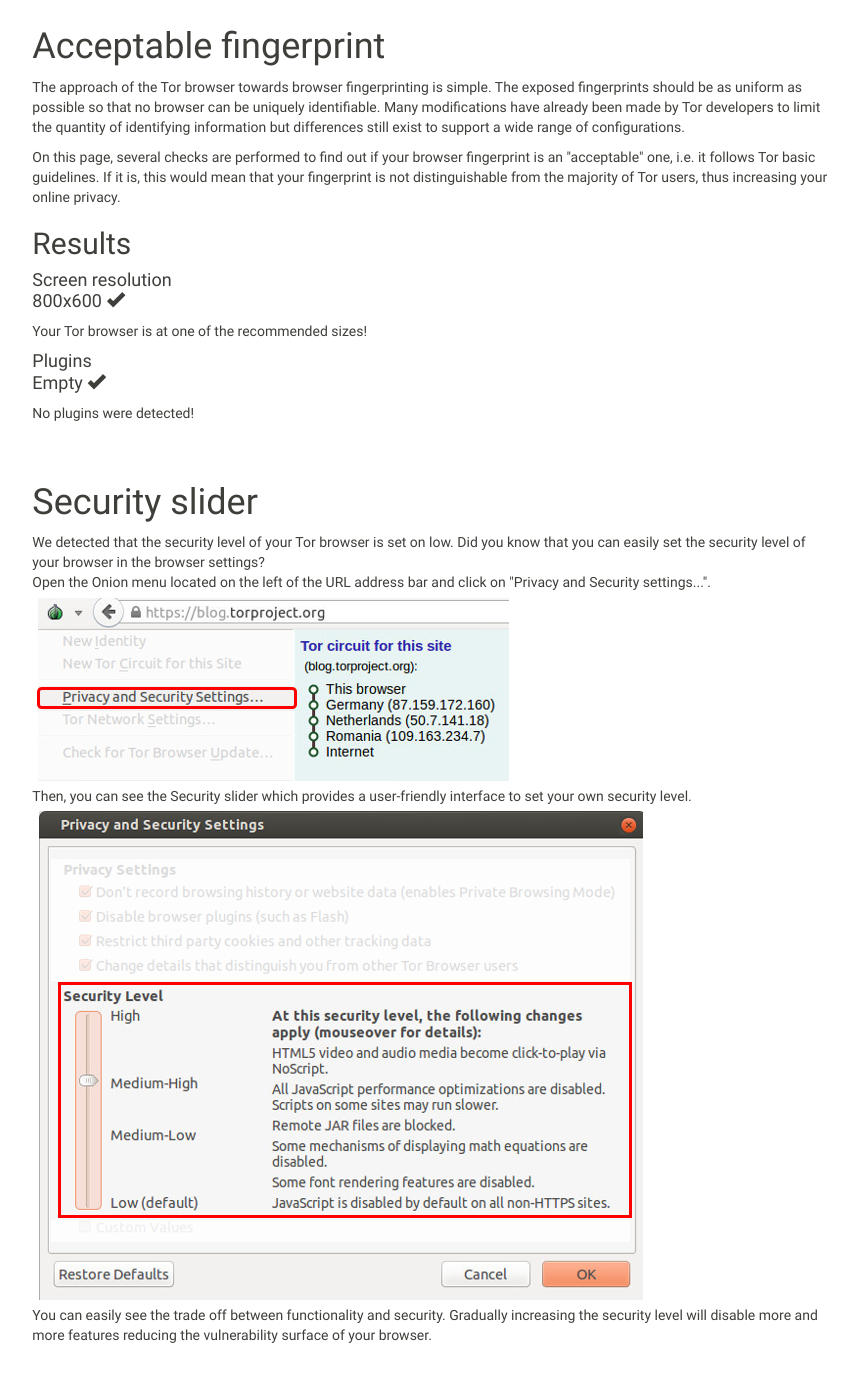
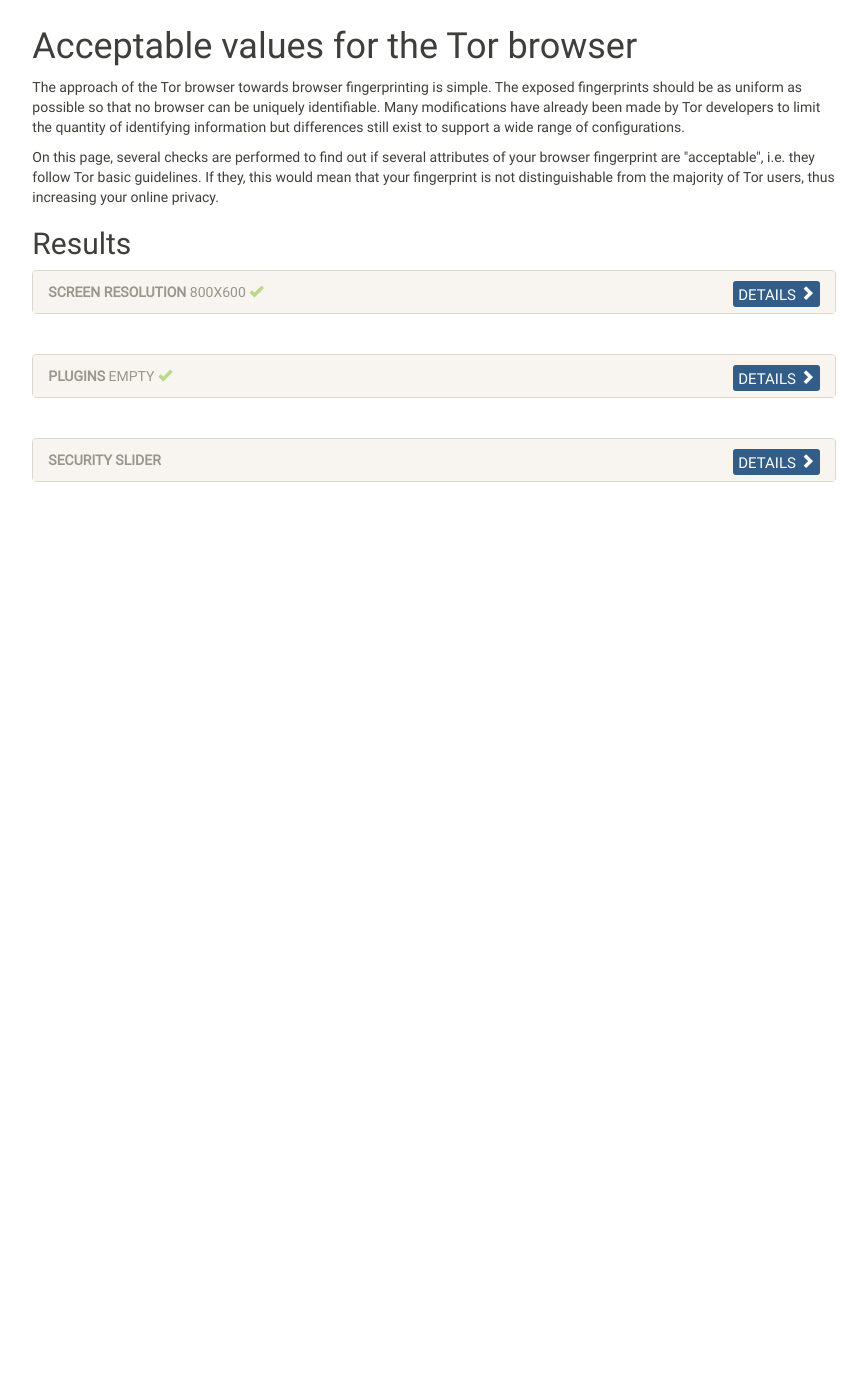
Before and after one commit to plaperdr/fp-central, a Flask app: page /tor in a window 1280 px wide. Shown: the part 63-1438 px from the top of the page, without its empty margins (206-1073 px from the left). After the commit the page ends 545 px from the top, so only its background shows below. Run offline with Flask 2, Linux system fonts and the light colour scheme; some libraries are stand-ins or nearby versions.

Commit message:
Improving layout of the Tor page + Adding support of links from the fp page

```diff
--- a/static/js/acceptable.js
+++ b/static/js/acceptable.js
@@ -1,6 +1,24 @@
 /**
  * JS instructions for the acceptable FP page
  */
+$(document).ready(function() {
+
+    //Colors and strings
+    var red = "#FF8080";
+    var green = "#B9D98A";
+    var res = "Res";
+    var panel = "Panel";
+
+    //Helper functions
+    function setPanel(name,val){
+        if(val=="Ok"){
+            $("#"+name+res).toggleClass("glyphicon-ok").css("color", green);
+            $("#"+name+"Ok").css("display", "block");
+        } else {
+            $("#"+name+res).toggleClass("glyphicon-remove").css("color", red);
+            $("#"+name+"NotOk").css("display", "block");
+        }
+    }
 
     //Screen resolution
     var aWidth = screen.availWidth;
@@ -8,27 +26,23 @@
     var height = screen.height;
     var width = screen.width;
 
-var commonWidths = [800,1024,1152,1280,1440,1600,1680,1920,2560,3840];
-var commonHeights = [600,720,768,800,900,1024,1050,1080,1200,1440,1600,2160];
+    var commonWidths = [800, 1024, 1152, 1280, 1440, 1600, 1680, 1920, 2560, 3840];
+    var commonHeights = [600, 720, 768, 800, 900, 1024, 1050, 1080, 1200, 1440, 1600, 2160];
 
-document.getElementById("screen").innerHTML = width+"x"+height;
-document.getElementById("screenNoJS").style.display = "none";
-if((aWidth==1000 && aHeight==1000) || (width%200==0 && height%100==0)){
-    document.getElementById("screenRes").className += " glyphicon-ok";
-    document.getElementById("screenOk").style.display = "block";
+    $("#screen").html(width + "x" + height);
+    $("#screenNoJS").css("display", "none");
+    if ((aWidth == 1000 && aHeight == 1000) || (width % 200 == 0 && height % 100 == 0)) {
+        setPanel("screen","Ok");
     } else {
-    document.getElementById("screenRes").className += " glyphicon-remove";
-    document.getElementById("screenNotOk").style.display = "block";
+        setPanel("screen","NotOk");
     }
 
     //Plugins absence
-document.getElementById("pluginsNoJS").style.display = "none";
-if(navigator.plugins.length==0){
-    document.getElementById("plugins").innerHTML = "Empty";
-    document.getElementById("pluginsRes").className += " glyphicon-ok";
-    document.getElementById("pluginsOk").style.display = "block";
+    $("#pluginsNoJS").css("display", "none");
+    if (navigator.plugins.length == 0) {
+        $("#plugins").html("Empty");
+        setPanel("plugins","Ok");
     } else {
-    var np = window.navigator.plugins;
         var plist = [];
         for (var i = 0; i < np.length; i++) {
             plist[i] = np[i].name + "; ";
@@ -37,8 +51,14 @@
             plist[i] += ". ";
         }
         var plugins = "";
-    for (i = 0; i < np.length; i++) plugins+= "Plugin "+i+": " + plist[i];
-    document.getElementById("plugins").innerHTML = plugins;
-    document.getElementById("pluginsRes").className += " glyphicon-remove";
-    document.getElementById("pluginsNotOk").style.display = "block";
+        for (i = 0; i < np.length; i++) plugins += "Plugin " + i + ": " + plist[i];
+        $("#plugins").html(plugins);
+        setPanel("plugins","NotOk");
     }
+
+    //We open the right panel if it is indicated in the URL
+    var url = document.location.toString();
+    if (url.match('#')){
+        $("#" + url.split('#')[1] + panel).collapse('show');
+    }
+});
--- a/templates/tor.html
+++ b/templates/tor.html
@@ -5,8 +5,23 @@
     Tor - FP Central
 {% endblock %}
 
+{% block head %}
+    {{ super() }}
+    <style type="text/css">
+     /* Icon when the collapsible content is shown */
+    .btn:after {
+        font-family: "Glyphicons Halflings";
+        content: "\e114";
+    }
+    /* Icon when the collapsible content is hidden */
+    .btn.collapsed:after {
+        content: "\e080";
+    }
+    </style>
+{% endblock %}
+
 {% block content %}
-    <h1>Acceptable fingerprint</h1>
+    <h1>Acceptable values for the Tor browser</h1>
     <p>
         The approach of the Tor browser towards browser fingerprinting is simple. The exposed fingerprints should be as
         uniform as possible so that no browser can be uniquely identifiable. Many modifications have already been made
@@ -14,12 +29,28 @@
         wide range of configurations.
     </p>
     <p>
-        On this page, several checks are performed to find out if your browser fingerprint is an "acceptable" one, i.e.
-        it follows Tor basic guidelines. If it is, this would mean that your fingerprint is not distinguishable from
+        On this page, several checks are performed to find out if several attributes of your browser fingerprint are "acceptable", i.e.
+        they follow Tor basic guidelines. If they, this would mean that your fingerprint is not distinguishable from
         the majority of Tor users, thus increasing your online privacy.
     </p>
     <h2>Results</h2>
-    <h4>Screen resolution <br> <span id="screen"></span> <span id="screenRes" class="glyphicon"></span></h4>
+
+    <div class="panel-group">
+
+        <div class="panel panel-default">
+            <div class="panel-heading">
+                <h4 class="panel-title" style="font-size: 14px">
+                    <a data-toggle="collapse" href="#screenPanel"><strong>Screen resolution</strong></a>
+                    <span id="screen"></span> <span id="screenRes" class="glyphicon"></span>
+
+                    <button type="button" class="btn btn-primary btn-xs collapsed" data-toggle="collapse" data-target="#screenPanel" style="float: right">
+                        Details
+                    </button>
+
+                </h4>
+            </div>
+            <div id="screenPanel" class="panel-collapse collapse">
+                <div class="panel-body">
                     <div id="screenOk" style="display: none">
                     Your Tor browser is at one of the recommended sizes!
                     </div>
@@ -36,8 +67,26 @@
                     <div id="screenNoJS" style="display: block">
                         No JavaScript.
                     </div>
+                </div>
+            </div>
+        </div>
 
-    <h4>Plugins <br> <span id="plugins"></span> <span id="pluginsRes" class="glyphicon"></span></h4>
+        <br><br>
+
+        <div class="panel panel-default">
+            <div class="panel-heading">
+                <h4 class="panel-title" style="font-size: 14px">
+                    <a data-toggle="collapse" href="#pluginsPanel"><strong>Plugins</strong></a>
+                    <span id="plugins"></span> <span id="pluginsRes" class="glyphicon"></span>
+
+                    <button type="button" class="btn btn-primary btn-xs collapsed" data-toggle="collapse" data-target="#pluginsPanel" style="float: right">
+                        Details
+                    </button>
+
+                </h4>
+            </div>
+            <div id="pluginsPanel" class="panel-collapse collapse">
+                <div class="panel-body">
                     <div id="pluginsOk" style="display: none">
                         No plugins were detected!
                     </div>
@@ -55,12 +104,25 @@
                     <div id="pluginsNoJS" style="display: block">
                         No JavaScript.
                     </div>
+                </div>
+            </div>
+        </div>
 
         <br><br>
 
-    <h1>Security slider</h1>
+        <div class="panel panel-default">
+            <div class="panel-heading">
+                <h4 class="panel-title" style="font-size: 14px">
+                    <a data-toggle="collapse" href="#sliderPanel"><strong>Security slider</strong></a>
+                    <button type="button" class="btn btn-primary btn-xs collapsed" data-toggle="collapse" data-target="#sliderPanel" style="float: right">
+                        Details
+                    </button>
+                </h4>
+            </div>
+            <div id="sliderPanel" class="panel-collapse collapse">
+                <div class="panel-body">
                     <div id="sliderLow" style="display: none">
-        We detected that the security level of your Tor browser is set on low.
+                        We detected that the security level of your Tor browser is set on "Low".
                         Did you know that you can easily set the security level of your browser in the browser settings?<br>
 
                         Open the Onion menu located on the left of the URL address bar and click on "Privacy and Security settings...".
@@ -86,6 +148,11 @@
                     <div id="sliderNoJS" style="display: block">
                         JavaScript is disabled in your browser. Enable it to know the level of your security slider.
                     </div>
+                </div>
+            </div>
+        </div>
+
+    </div>
 
     <!-- Elements to detect the level of the security slider -->
     <svg id="svg" xmlns="http://www.w3.org/2000/svg" height="100" width="100" style="display: none">
```
Lines whose indentation alone changed are shown as unchanged.
